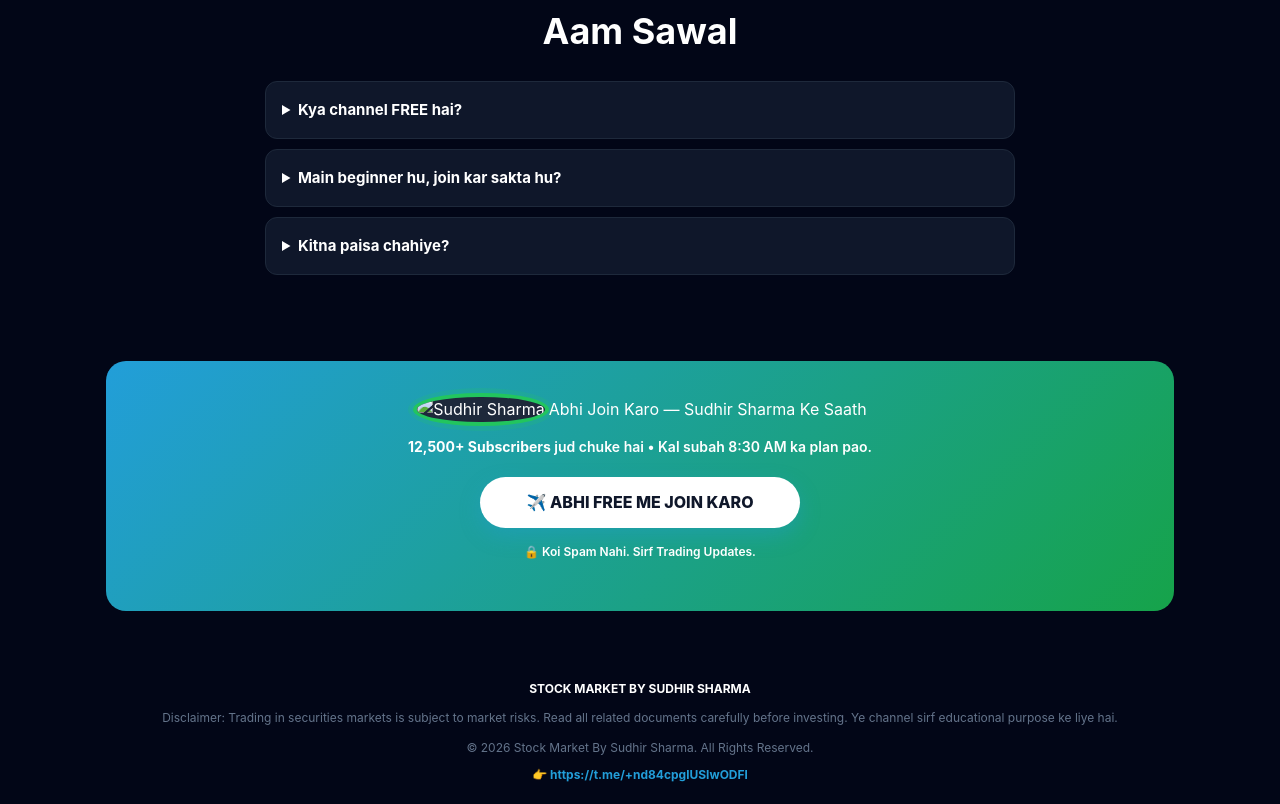
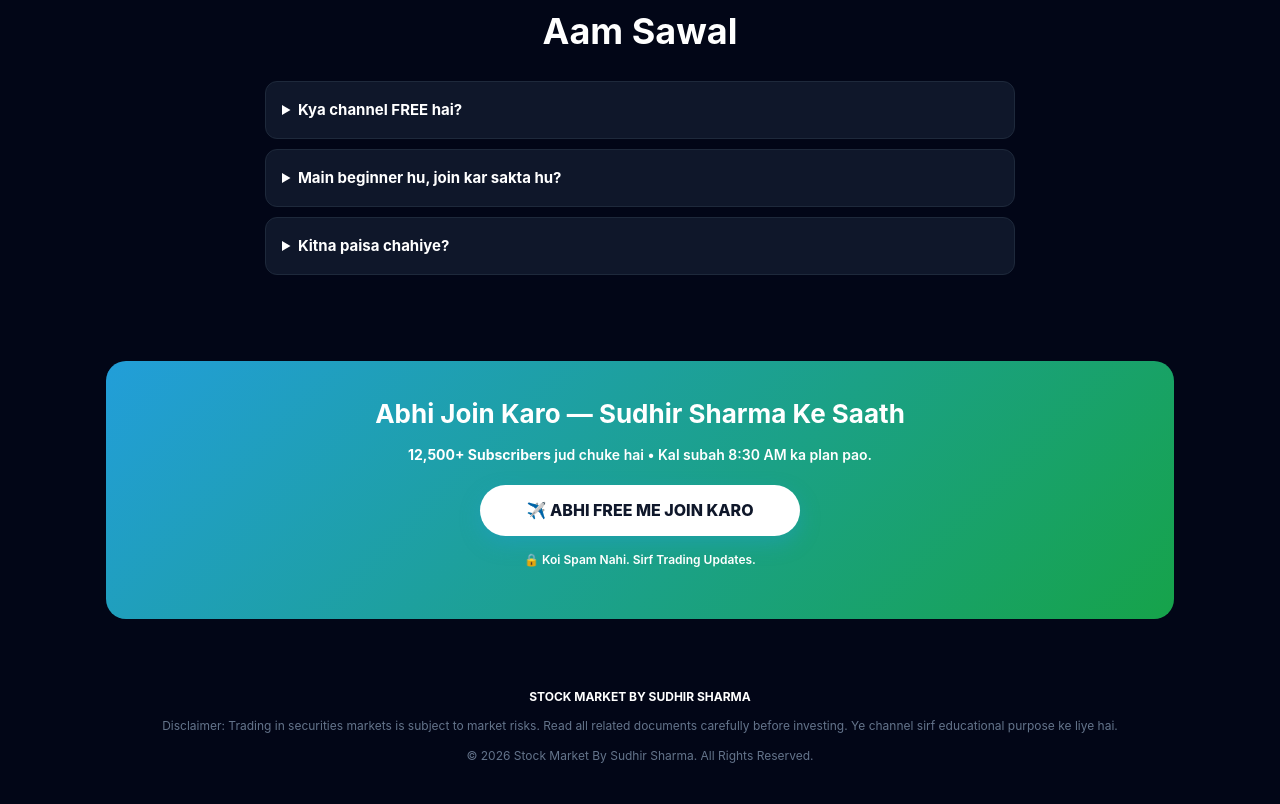
Before and after one commit to dkrajasthani1072001-creator/sudhir-sharma, a plain HTML site: page index.html in a window 1280 px wide. Shown: the part 2170-2974 px from the top of the page. Drawn offline with Linux system fonts and the light colour scheme.

Commit message:
Update index.html

```diff
--- a/index.html
+++ b/index.html
@@ -122,7 +122,7 @@ footer{padding:30px 16px 20px;color:#64748b;font-size:12px;text-align:center}
 
 <section class="section"><div class="container">
 <div class="join-box">
-<img src="back.jpg" class="photo" alt="Sudhir Sharma"
+
 <h2>Abhi Join Karo — Sudhir Sharma Ke Saath</h2>
 <p><b>12,500+ Subscribers</b> jud chuke hai • Kal subah 8:30 AM ka plan pao.</p>
 <a href="https://t.me/+nd84cpglUSIwODFl" target="_blank" class="btn btn-white">✈️ ABHI FREE ME JOIN KARO</a>
@@ -134,12 +134,11 @@ footer{padding:30px 16px 20px;color:#64748b;font-size:12px;text-align:center}
 <p><b style="color:#fff">STOCK MARKET BY SUDHIR SHARMA</b></p>
 <p style="margin-top:10px">Disclaimer: Trading in securities markets is subject to market risks. Read all related documents carefully before investing. Ye channel sirf educational purpose ke liye hai.</p>
 <p style="margin-top:10px">© 2026 Stock Market By Sudhir Sharma. All Rights Reserved.</p>
-<p style="margin-top:8px"><a href="https://t.me/+nd84cpglUSIwODFl" target="_blank" style="color:#229ED9;font-weight:700">👉 https://t.me/+nd84cpglUSIwODFl</a></p>
+
 </footer>
 
 <div class="sticky">
-<div class="left"><b>Sudhir Sharma</b><span>👥 12,500+ Subscribers • FREE</span></div>
-<a href="https://t.me/+nd84cpglUSIwODFl" target="_blank" class="btn">✈️ Join Free</a>
+<div class="left"><b>Sudhir Sharma</b><span>👥 12,500+ Subscribers • FREE</span></div
 </div>
 
 </body>
```
